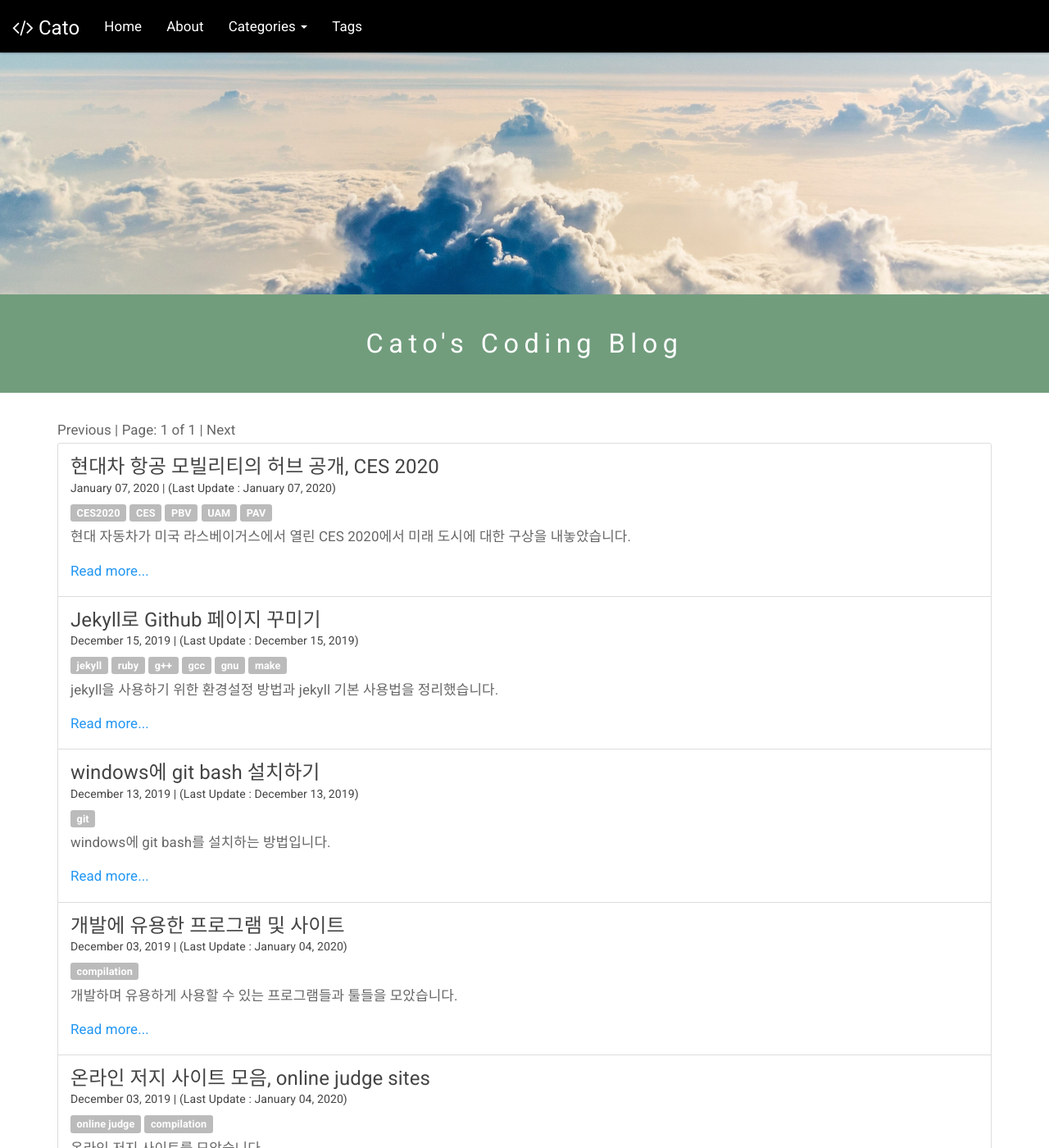
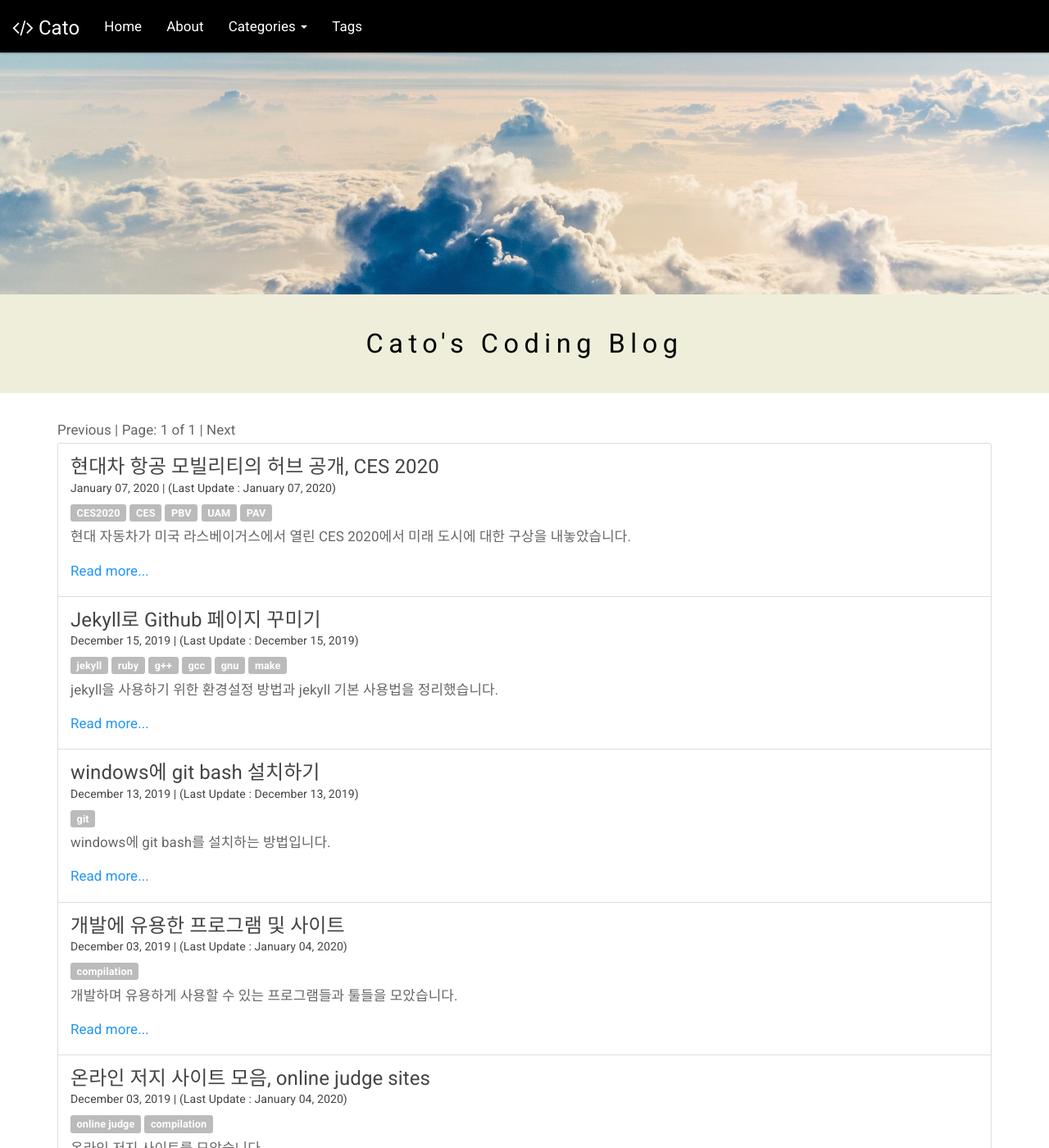
Before and after one commit to porciuscato/porciuscato.github.io, a Jekyll site: the page built from index.html, in a window 1280 px wide and 1400 px high. Shown: the whole window at 82% size. Built offline with Jekyll 4.4.1, drawn with Linux system fonts in a browser that asks for light colours; Markdown is read by kramdown in place of the engine named in the settings; the list of posts is cut into pages by our own code; comment, search, counter and statistics services are not loaded.

Commit message:
change jumbotron background color

```diff
--- a/assets/css/main.css
+++ b/assets/css/main.css
@@ -25,13 +25,13 @@ h2 {
 }
 
 .jumbotron {
-	background: #719d7d;
+	background: rgb(238, 238, 218);
 	padding-top: 2rem;
 	padding-bottom: 3rem;
 }
 
 .jumbotron h1 {
-	color: white;
+	color: black;
 	letter-spacing: 0.2em;
 	font-size: 2.5em;
 	text-align: center;
```
